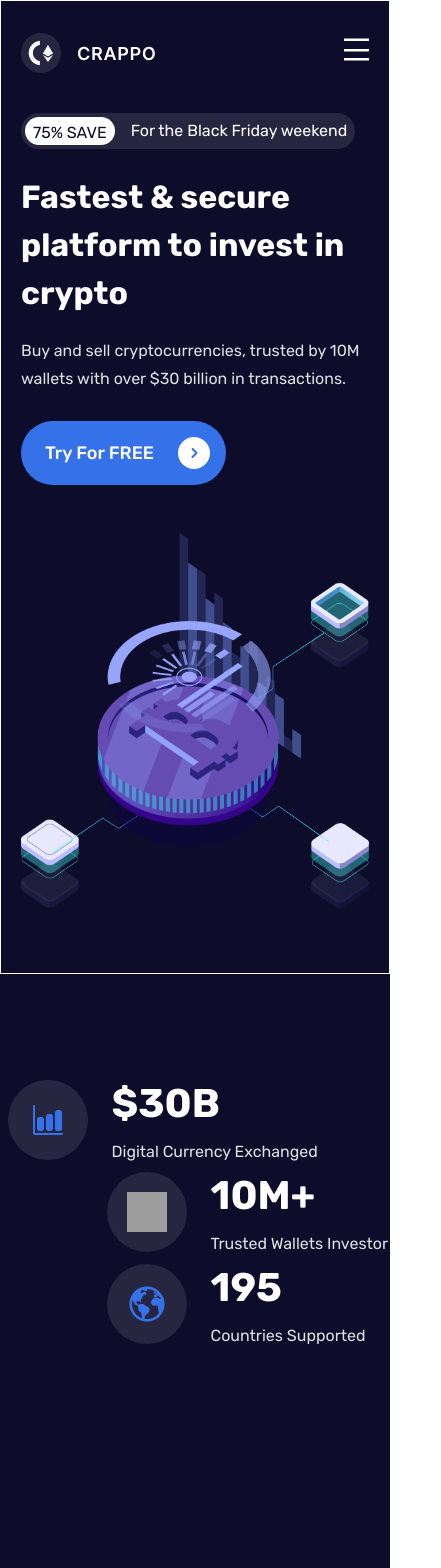
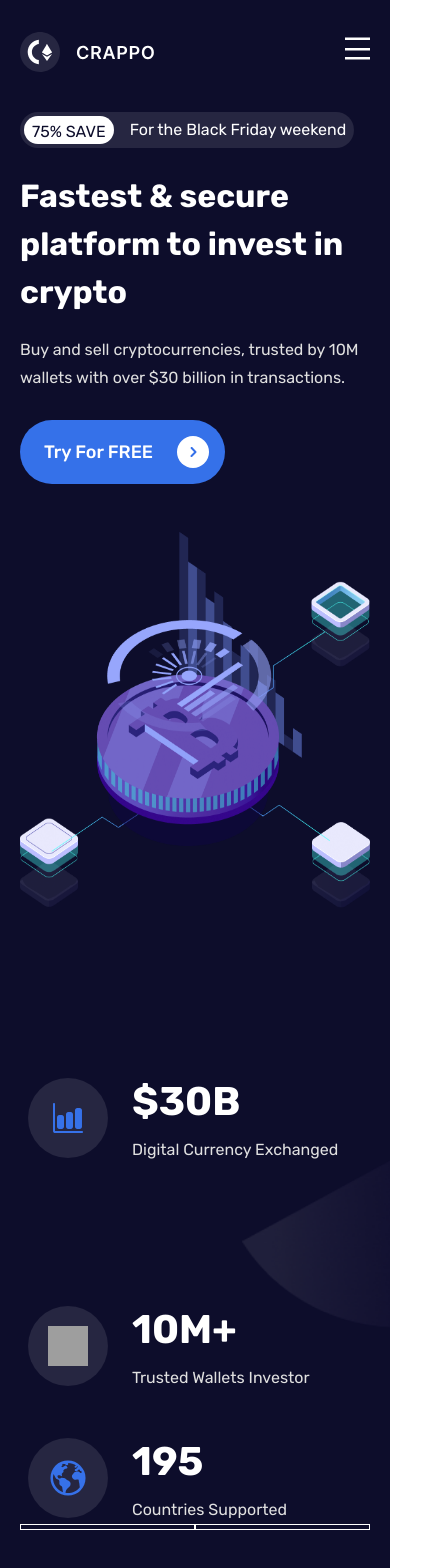
Before and after one commit to xeuxdev/crappo-cryptocurrency-website-challenge, a Next.js app: page / in a window 390 px wide. Shown: the top 1568 px of the page, 441 px wide, since content can reach past the window. Built offline with nearby package versions, Linux system fonts and the light colour scheme; grey boxes are pictures that could not be loaded.

Commit message:
added base layout fro features section

```diff
--- a/pages/FeatureSection.tsx
+++ b/pages/FeatureSection.tsx
@@ -1,11 +1,31 @@
 import Image from "next/image"
 const FeatureSection = () => {
   return (
-    <section className="bg-primary w-full min-h-[865px] py-[100px]">
+    <section className="bg-primary w-full min-h-[865px] py-[100px] relative px-5 md:px-7 xl:px-0 overflow-x-hidden">
       <div className="container">
-        <div className="grid grid-cols-1 md:grid-cols-2 lg:grid-cols-3 space-x-[99px] ">
-          {/* card one */}
-          <div className="w-[334px] h-[92px] flex items-center space-x-6">
+        <div className="grid grid-cols-1 md:grid-cols-2 place-items-center md:place-items-start lg:grid-cols-3 space-y-10 lg:space-y-0 md:space-x-[99px] ">
+          <FeatureNumbers />
+        </div>
+        <span className="block absolute top-24 -right-28 w-[260px] h-[260px]">
+          <Image src={"/assets/why-model-1.png"} alt="" layout="fill" />
+        </span>
+        {/* content */}
+        <div className="flex items-center justify-center flex-col lg:flex-row lg:space-x-[70px] lg:h-[473px] border-white border">
+          {/* illustration */}
+          <div className="lg:h-full lg:w-[650px] border-white border"></div>
+          <div className="lg:h-[318.89px] lg:w-[480px] border-white border"></div>
+        </div>
+      </div>
+    </section>
+  )
+}
+
+export default FeatureSection
+
+const FeatureNumbers = () => {
+  return (
+    <>
+      <div className="w-[334px] h-[92px] flex items-center space-x-6 mb-24">
         <div className="w-20 h-20 rounded-full bg-white/10 grid place-items-center">
           <div className="w-8 h-8 relative">
             <Image
@@ -22,7 +42,6 @@ const FeatureSection = () => {
           </p>
         </div>
       </div>
-          {/* card two */}
       <div className="w-[334px] h-[92px] flex items-center space-x-6">
         <div className="w-20 h-20 rounded-full bg-white/10 grid place-items-center">
           <div className="w-10 h-10 relative">
@@ -40,7 +59,6 @@ const FeatureSection = () => {
           </p>
         </div>
       </div>
-          {/* card three */}
       <div className="w-[334px] h-[92px] flex items-center space-x-6">
         <div className="w-20 h-20 rounded-full bg-white/10 grid place-items-center">
           <div className="w-10 h-10 relative">
@@ -56,10 +74,6 @@ const FeatureSection = () => {
           <p className="text-body_sm_rg text-gray_5">Countries Supported</p>
         </div>
       </div>
-        </div>
-      </div>
-    </section>
+    </>
   )
 }
-
-export default FeatureSection
--- a/pages/HeroSection.tsx
+++ b/pages/HeroSection.tsx
@@ -22,7 +22,7 @@ const HeroSection = () => {
   return (
     <section
       className="bg-[url('/assets/hero-bg.png')] h-full
-       xl:h-[850px] px-5 md:px-7 xl:px-0 pt-8 md:pt-16 pb-16 lg:pb-0 border-white border
+       xl:h-[850px] px-5 md:px-7 xl:px-0 pt-8 md:pt-16 pb-16 lg:pb-0
     "
     >
       <NavBar />
@@ -74,7 +74,7 @@ const HeroSection = () => {
               priority={true}
             />
 
-            <div className="absolute hidden lg:flex w-full h-full -z-10 -bottom-[220px] -left-[300px] rotate-12">
+            <div className="absolute hidden lg:flex w-full h-full -z-10 -bottom-[280px] -left-[400px] rotate-12">
               <Image src={"/assets/hero-ribbon-1.png"} alt="" layout="fill" />
             </div>
           </motion.div>
```
Lines whose indentation alone changed are shown as unchanged.
